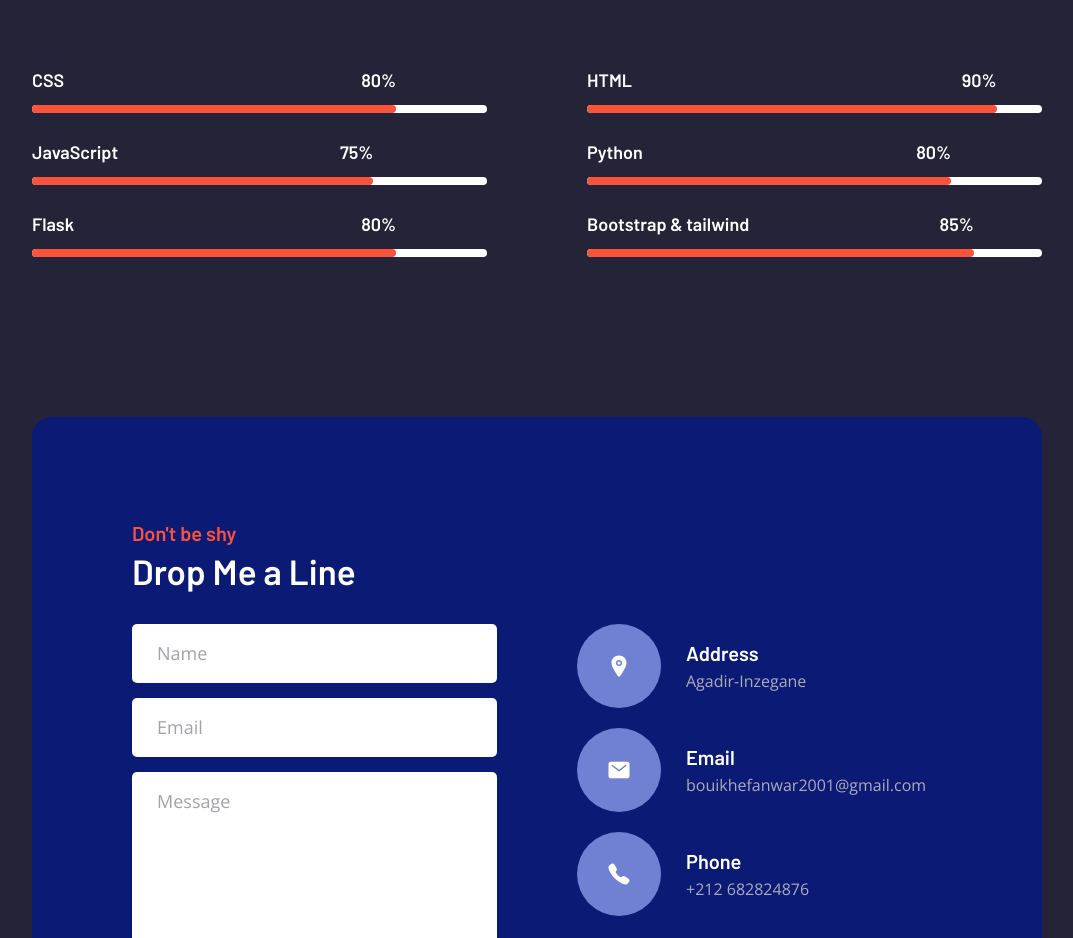
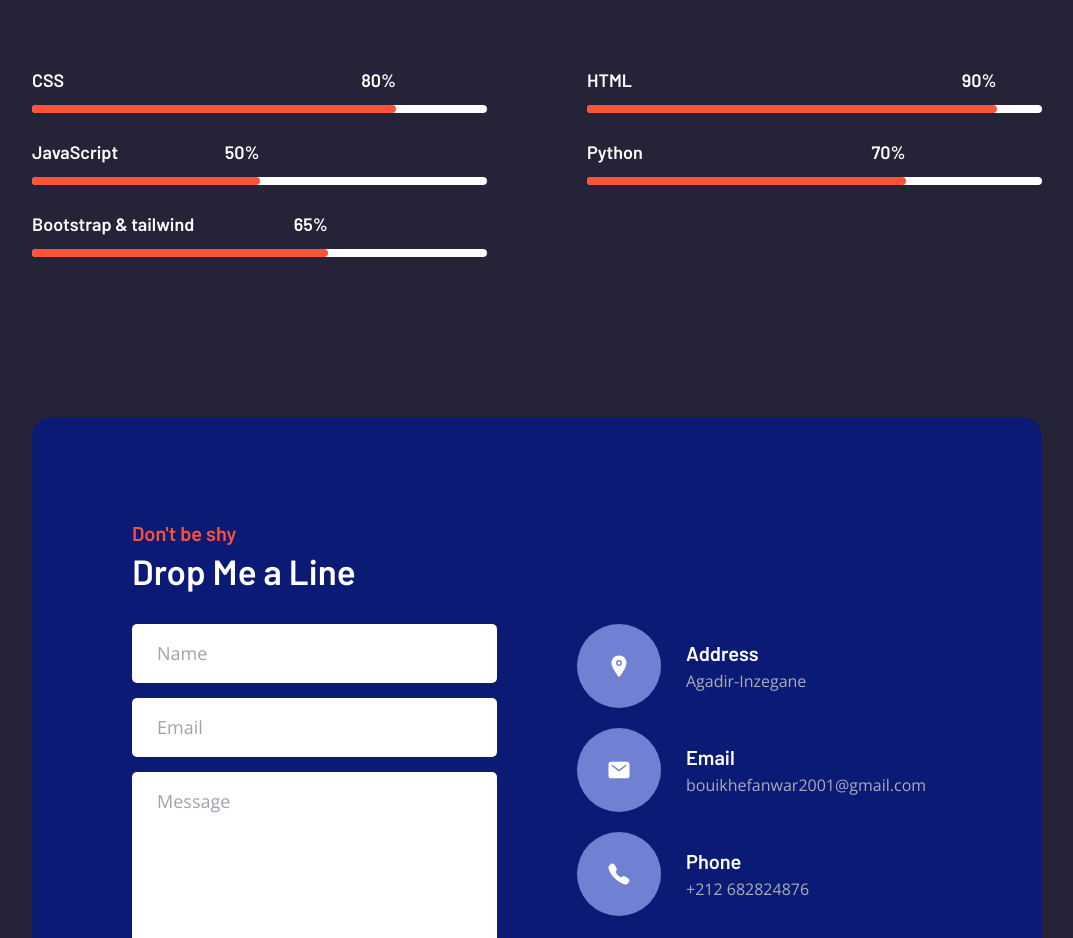
Before and after one commit to 777Anwar/portfolioo, a plain HTML site: page index.html in a window 1280 px wide. Shown: the part 4180-5118 px from the top of the page, without its empty margins (103-1176 px from the left). Drawn offline with nearby package versions, Linux system fonts and the light colour scheme.

Commit message:
Update index.html

```diff
--- a/index.html
+++ b/index.html
@@ -335,50 +335,40 @@
             </li>
 
             <li class="skills-item">
-              <div class="wrapper" style="width: 75%">
+              <div class="wrapper" style="width: 50%">
                 <h3 class="skills-title">JavaScript</h3>
 
-                <data class="skills-data" value="75">75%</data>
+                <data class="skills-data" value="50">50%</data>
               </div>
 
               <div class="skills-progress-box">
-                <div class="skills-progress" style="width: 75%"></div>
+                <div class="skills-progress" style="width: 50%"></div>
               </div>
             </li>
 
             <li class="skills-item">
-              <div class="wrapper" style="width: 80%">
+              <div class="wrapper" style="width: 70%">
                 <h3 class="skills-title">Python</h3>
 
-                <data class="skills-data" value="80">80%</data>
+                <data class="skills-data" value="70">70%</data>
               </div>
 
               <div class="skills-progress-box">
-                <div class="skills-progress" style="width: 80%"></div>
+                <div class="skills-progress" style="width: 70%"></div>
               </div>
             </li>
 
+
+
             <li class="skills-item">
-              <div class="wrapper" style="width: 80%">
-                <h3 class="skills-title">Flask</h3>
+              <div class="wrapper" style="width: 65%">
+                <h3 class="skills-title">Bootstrap & tailwind</h3>
 
-                <data class="skills-data" value="80">80%</data>
+                <data class="skills-data" value="65">65%</data>
               </div>
 
               <div class="skills-progress-box">
-                <div class="skills-progress" style="width: 80%"></div>
-              </div>
-            </li>
-
-            <li class="skills-item">
-              <div class="wrapper" style="width: 85%">
-                <h3 class="skills-title">Bootstrap & tailwind</h3>
-
-                <data class="skills-data" value="85">85%</data>
-              </div>
-
-              <div class="skills-progress-box">
-                <div class="skills-progress" style="width: 85%"></div>
+                <div class="skills-progress" style="width: 65%"></div>
               </div>
             </li>
 
```
